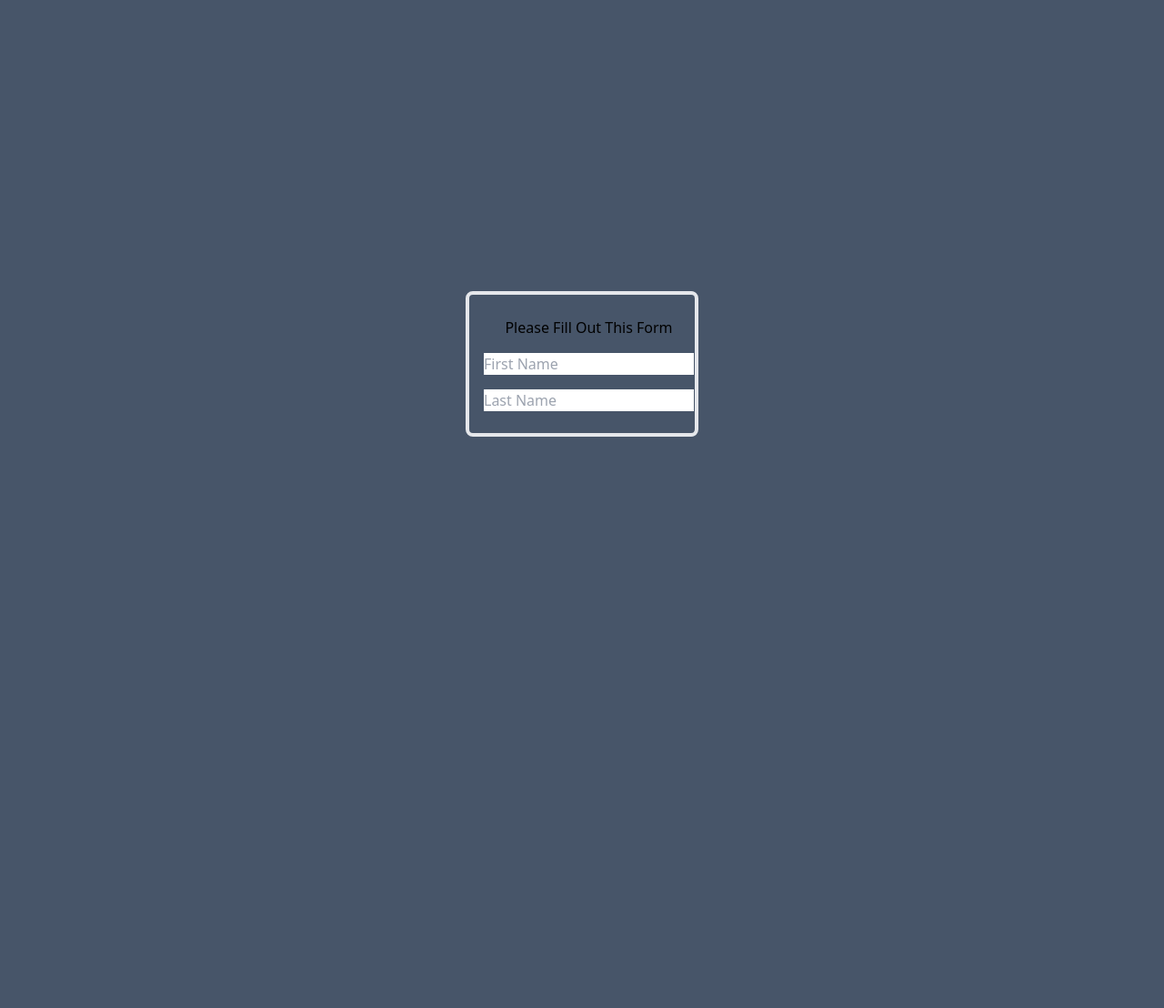
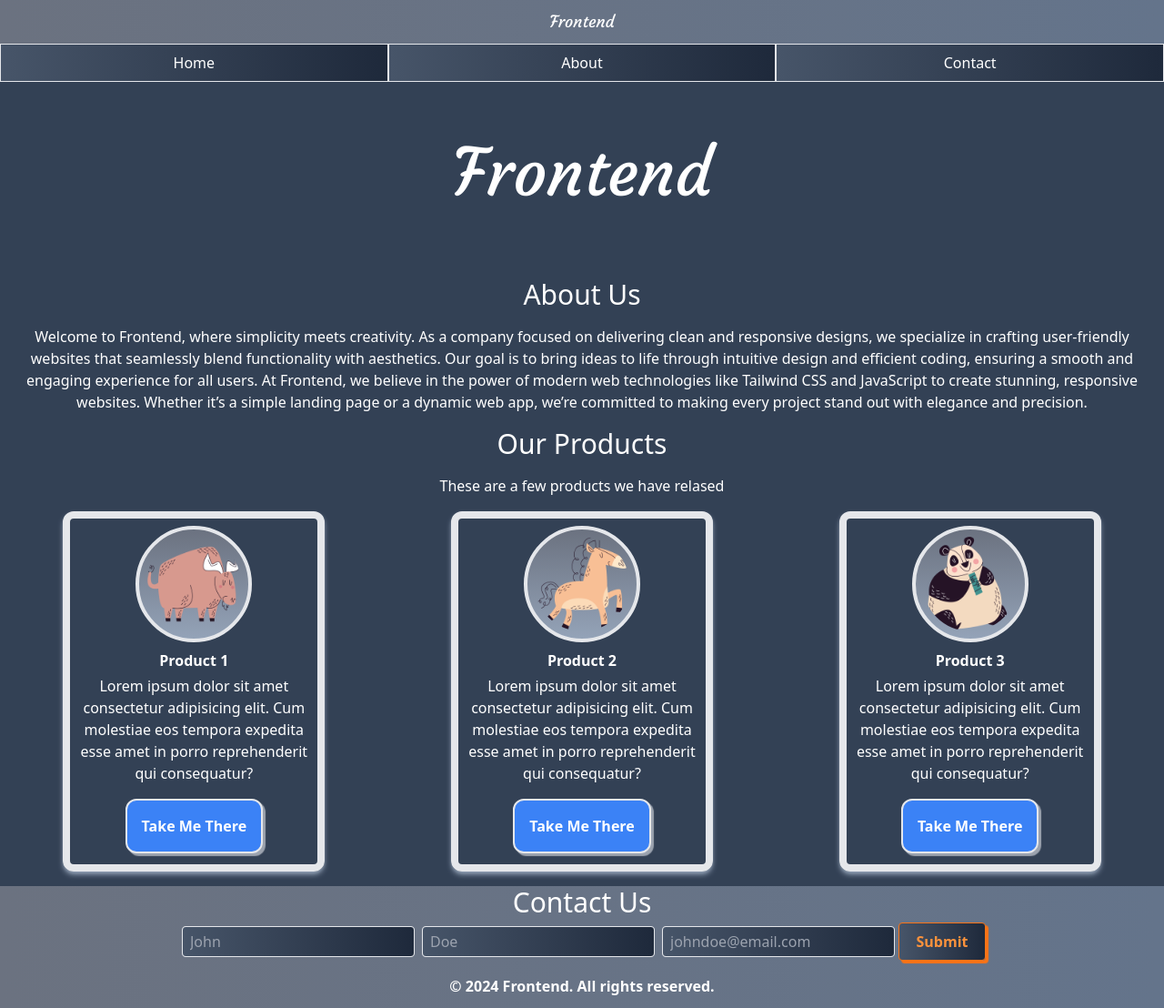
Before and after one commit to ashkjain/front-focus-upunikself, a website: page index.html in a window 1280 px wide. Shown: the whole page at 91% size. Before the commit the page ends 800 px from the top, so only its background shows below. Drawn offline with nearby package versions, Linux system fonts and the light colour scheme.

Commit message:
Added styles

```diff
--- /dev/null
+++ b/css/import.css
@@ -0,0 +1,10 @@
+/* Imports */
+@import url('https://fonts.googleapis.com/css2?family=Courgette&display=swap');
+/* Imports */
+
+/* Variables */
+:root
+{
+    --titleFont: 'Courgette';
+}
+/* Variables */
--- a/index.html
+++ b/index.html
@@ -1,22 +1,89 @@
 <!DOCTYPE html>
-<html lang="en">
+<html lang="en" class="scroll-smooth">
+
 <head>
     <meta charset="UTF-8">
     <meta name="viewport" content="width=device-width, initial-scale=1.0">
-    <title>Simple Contact Form</title>
+    <title>Document</title>
     <script src="https://cdn.tailwindcss.com"></script>
+    <link rel="stylesheet" href="./css/style.css">
+    <link rel="stylesheet" href="./css/import.css">
 </head>
-<body class="bg-slate-600">
-    <div id="container" class="grid w-screen h-screen">
-        <div id="formContainer" class="grid m-auto border-4 rounded-lg w-64 text-center">
-            <div id="formContent" class="px-4 py-4">
-            <p class="my-2">Please Fill Out This Form</p>
-            <form action="">
-                <input type="text" id="fname" placeholder="First Name" class="my-2"><br>
-                <input type="text" id="lname" placeholder="Last Name" class="my-2">
-            </form>
-        </div>
-        </div>
+
+<body>
+    <!-- Global Container -->
+    <div id="mainContainer" class="">
+        <!-- Global Container -->
+        <header class="">
+            <div id="name-toggle" class="">
+                <p id="compName" class="">Frontend</p>
+                <button id="hamburgerButton" class=""> &#9776; </button>
+            </div>
+            <nav class="" id="navigation">
+                <a href="#" class="navLinks">Home</a>
+                <a href="#" class="navLinks">About</a>
+                <a href="#formContainer" class="navLinks">Contact</a>
+            </nav>
+        </header>
+        <main>
+            <div>
+                <div id="companyName" class="">
+                    <h1 id="company-title">Frontend</h1>
+                </div>
+                <div id="aboutCompany">
+                    <p id="aboutUs">About Us</p>
+                    <p id="aboutUsContent">Welcome to Frontend, where simplicity meets creativity. As a company focused
+                        on delivering clean and responsive designs, we specialize in crafting user-friendly websites
+                        that seamlessly blend functionality with aesthetics. Our goal is to bring ideas to life through
+                        intuitive design and efficient coding, ensuring a smooth and engaging experience for all users.
+                        At Frontend, we believe in the power of modern web technologies like Tailwind CSS and JavaScript
+                        to create stunning, responsive websites. Whether it’s a simple landing page or a dynamic web
+                        app, we’re committed to making every project stand out with elegance and precision.</p>
+                </div>
+                <div id="productsCompany">
+                    <p id="productTitle">Our Products</p>
+                    <p id="productPara">These are a few products we have relased</p>
+                    <div id="productContainer">
+                        <div class="product">
+                            <img src="./assets/buffalo.png" alt="">
+                            <h3>Product 1</h3>
+                            <p>Lorem ipsum dolor sit amet consectetur adipisicing elit. Cum molestiae eos tempora expedita esse amet in porro reprehenderit qui consequatur?</p>
+                            <a href="#">Take Me There</a>
+                        </div>
+                        <div class="product">
+                            <img src="./assets/horse.png" alt="">
+                            <h3>Product 2</h3>
+                            <p>Lorem ipsum dolor sit amet consectetur adipisicing elit. Cum molestiae eos tempora expedita esse amet in porro reprehenderit qui consequatur?</p>
+                            <a href="#">Take Me There</a>
+                        </div>
+                        <div class="product">
+                            <img src="./assets/panda-bear.png" alt="">
+                            <h3>Product 3</h3>
+                            <p>Lorem ipsum dolor sit amet consectetur adipisicing elit. Cum molestiae eos tempora expedita esse amet in porro reprehenderit qui consequatur?</p>
+                            <a href="#">Take Me There</a>
+                        </div>
+                    </div>
+                </div>
+            </div>
+        </main>
+        <footer>
+            <div>
+                <div id="formContainer">
+                    <p id="formTitle">Contact Us</p>
+                    <form method="post" id="form">
+                        <input type="text" id="fname" placeholder="John">
+                        <input type="text" id="lname" placeholder="Doe">
+                        <input type="email" id="email" placeholder="johndoe@email.com">
+                        <button type="submit" id="submitBtn">Submit</button>
+                    </form>
+                </div>
+                <div id="copyContent">
+                    <p id="copyright"> &copy; <span id="year"></span> Frontend. All rights reserved.</p>
+                </div>
+            </div>
+        </footer>
     </div>
+    <script src="./js/script.js"></script>
 </body>
+
 </html>
--- /dev/null
+++ b/input.css
@@ -0,0 +1,137 @@
+@tailwind base;
+@tailwind components;
+@tailwind utilities;
+
+
+/* Global Container Starts Here*/
+body
+{
+    @apply bg-slate-700;
+}
+#mainContainer
+{
+    @apply container grid ;
+}
+/* Global Container Ends Here*/
+
+/* Section One Starts Here */
+/* Header */
+header
+{
+    @apply grid sticky top-0 z-10;
+}
+#name-toggle
+{
+    @apply grid grid-cols-3 items-center h-12 text-center w-screen bg-gradient-to-l from-slate-500 to-gray-500;
+}
+#compName
+{
+    font-family:var(--titleFont);
+    @apply col-span-2 text-white text-lg sm:col-span-3 w-full;
+}
+#hamburgerButton
+{
+    @apply border rounded w-min m-auto px-2 py-1 text-white bg-black sm:hidden;
+}
+#navigation
+{
+    @apply flex flex-col items-center transition duration-1000 sm:flex-row;
+}
+.navLinks
+{
+    @apply w-full text-center py-2 border text-white bg-gradient-to-r from-slate-600 to-slate-800;
+}
+/* Section One Ends Here */
+
+
+/* Section Two Starts Here */
+/* Main */
+#companyName
+{
+    @apply grid items-center justify-center text-center;
+}
+#company-title
+{
+    font-family: var(--titleFont);
+    @apply w-screen text-7xl py-16 text-white;
+}
+#aboutCompany
+{
+    @apply grid items-center justify-center text-center;
+}
+#aboutUs
+{
+    @apply text-white text-3xl py-4;
+}
+#aboutUsContent
+{
+    @apply text-white px-2
+}
+#productCompany
+{
+    @apply grid items-center justify-center text-center;
+}
+#productTitle
+{
+    @apply text-white text-3xl py-4 text-center;
+}
+#productPara
+{
+    @apply text-white px-2 text-center;
+}
+#productContainer
+{
+    @apply grid md:grid-cols-2 lg:grid-cols-3;
+}
+.product
+{
+    @apply border-8 rounded-xl w-72 m-auto my-4 shadow-md shadow-slate-400 transition-all ease-in-out duration-200 hover:bg-gradient-to-l hover:from-gray-400 hover:to-gray-500 hover:font-bold;
+}
+.product > img
+{
+    @apply w-32 m-auto border-4 my-2 rounded-full p-2 bg-gradient-to-t from-slate-400 to-gray-500;
+}
+.product > h3
+{
+    @apply text-center text-white font-semibold;
+}
+.product > p
+{
+    @apply text-center px-2 py-1 text-white;
+}
+.product > a
+{
+    @apply border-2 block text-center w-max m-auto my-3 py-4 px-4 rounded-xl text-white bg-blue-500 shadow-[3px_3px_1px_] shadow-gray-400 transition-all hover:bg-green-500 hover:duration-300 font-semibold hover:shadow-[-3px_-3px_1px];
+}
+/* Section Two Ends Here */
+
+/* Section Three Ends Here */
+/* Footer */
+footer
+{
+    @apply bg-gradient-to-l from-slate-500 to-gray-500;
+}
+#formContainer
+{
+    @apply grid items-center justify-center text-center ;
+}
+#formTitle
+{
+    @apply text-white text-3xl;
+}
+#formContainer > form
+{
+    @apply flex flex-col xl:flex-row;
+}
+#fname,#lname,#email
+{
+    @apply my-2 w-72 pl-2 py-1 border rounded bg-gradient-to-r from-slate-600 to-slate-800 text-white md:w-96 xl:mx-1 xl:w-64;
+}
+#submitBtn
+{
+    @apply border border-orange-500 m-auto w-24 p-2 rounded text-orange-400 bg-gradient-to-r from-slate-600 to-slate-800 shadow-[3px_3px_1px] shadow-orange-500 transition-all ease-in-out hover:shadow-[-2px_-2px_1px] hover:duration-200 active:scale-75 hover:scale-95 font-semibold;
+}
+#copyright
+{
+    @apply text-white font-bold text-center my-3;
+}
--- /dev/null
+++ b/js/script.js
@@ -0,0 +1,19 @@
+function hamburgerToggle() {
+    const hamburger = document.getElementById('hamburgerButton');
+    const navigation = document.querySelectorAll('.navLinks');
+    hamburger.addEventListener('click', () => {
+        navigation.forEach((nav) =>
+        {
+            nav.classList.toggle('hidden');
+        })
+    });
+};
+
+function copyrightYear()
+{
+    const currentYear = new Date().getFullYear();
+    const yearElement = document.getElementById('year');
+    yearElement.innerText = currentYear;
+};
+hamburgerToggle();
+copyrightYear();
--- /dev/null
+++ b/tailwind.config.js
@@ -0,0 +1,8 @@
+/** @type {import('tailwindcss').Config} */
+module.exports = {
+  content: ["./*.html"],
+  theme: {
+    extend: {},
+  },
+  plugins: [],
+}
```
Also changed, not shown: package.json (added, +16 -0 lines), assets/buffalo.png (added), assets/horse.png (added), assets/panda-bear.png (added), css/style.css (added), 1 other file.
